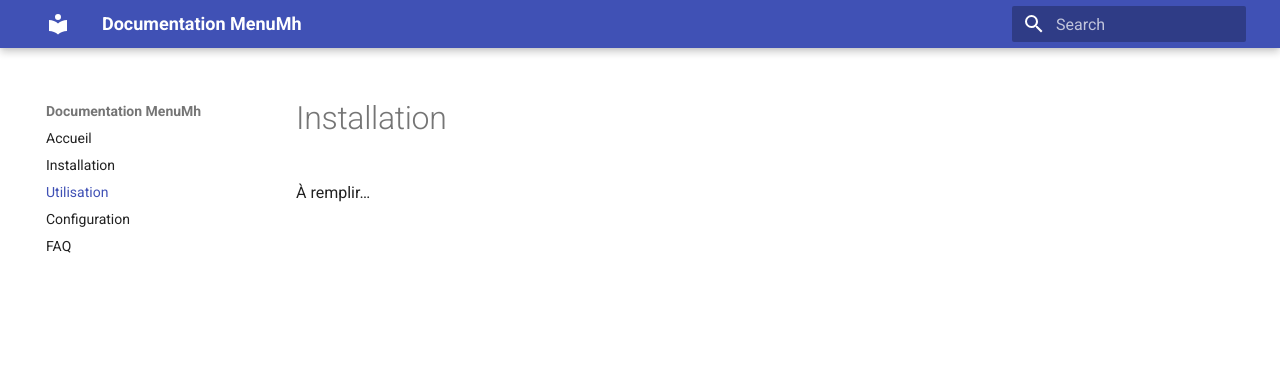
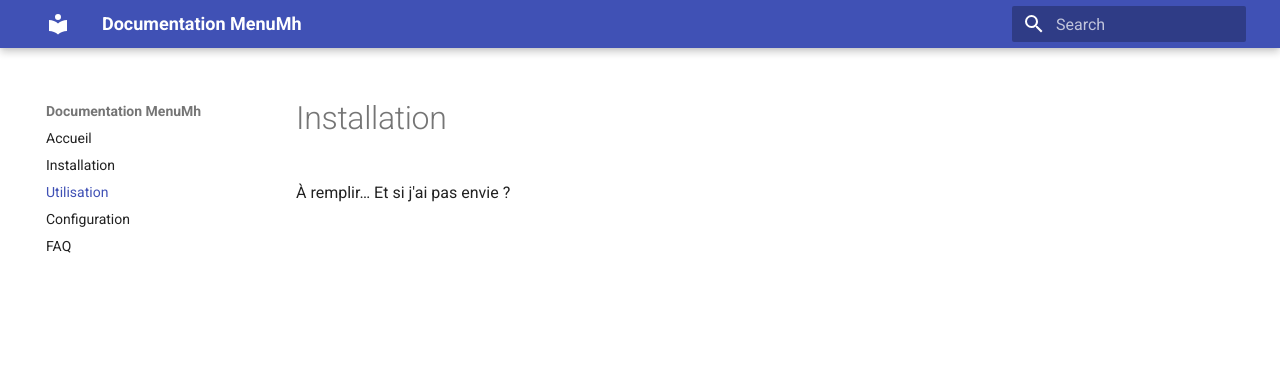
Before and after one commit to BastouP/DocMh, an MkDocs documentation site: the page built from docs/utilisation.md, in a window 1280 px wide. Shown: the top 376 px of the page. Built offline with MkDocs 1.6.1 and Material for MkDocs 9.7.7, drawn with Linux system fonts in a browser that asks for light colours.

Commit message:
Update utilisation.md

```diff
--- a/docs/utilisation.md
+++ b/docs/utilisation.md
@@ -1,3 +1,4 @@
 # Installation
 
 À remplir…
+Et si j'ai pas envie ?
```
